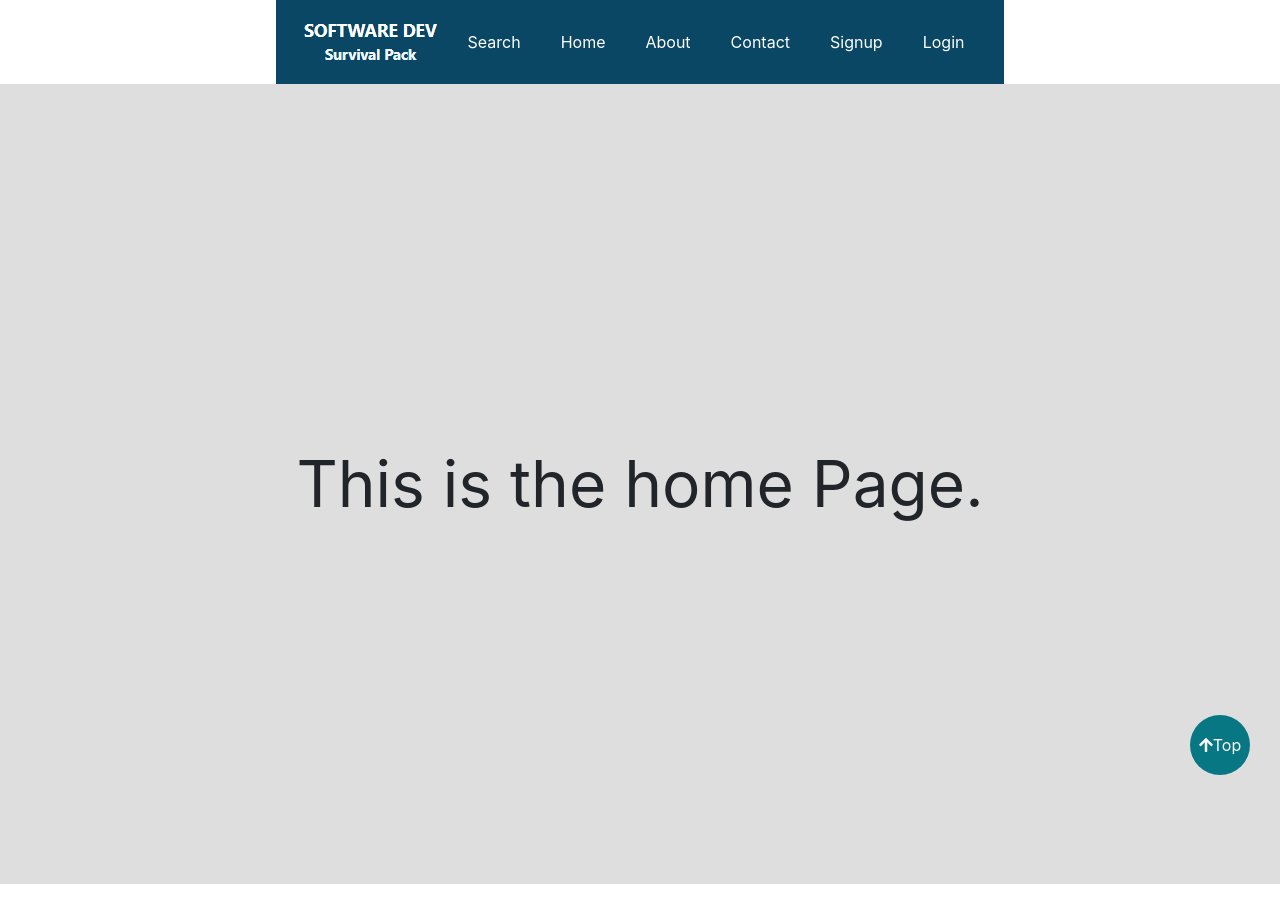
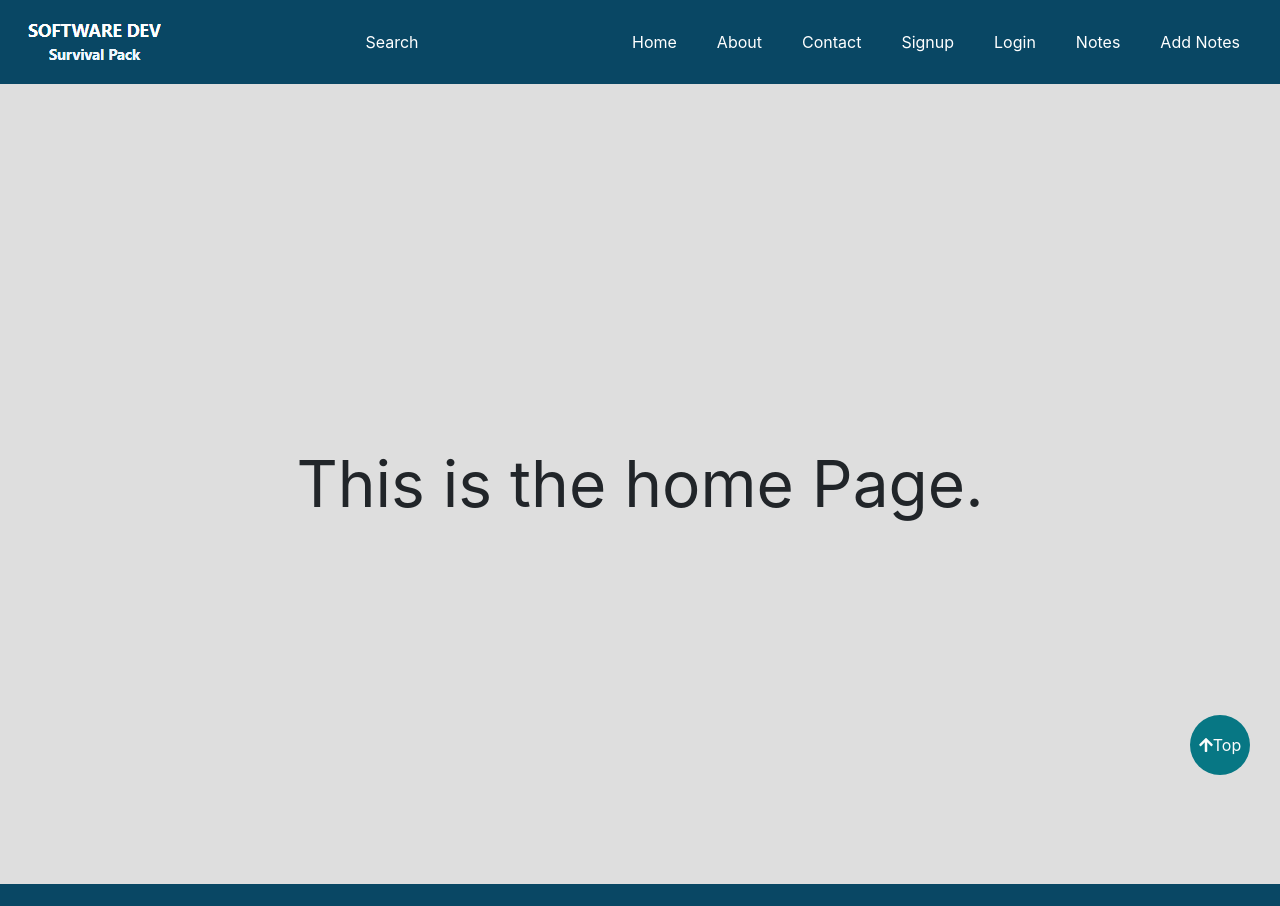
Before and after one commit to Women-Techsters-Fellowship-2021/team-royal-help-tips-site, a React (Create React App) app: page / in a window 1280 px wide. Shown: the top 906 px of the page. Built offline with nearby package versions, Linux system fonts and the light colour scheme; no server answers.

Commit message:
Fix conflict

```diff
--- a/src/App.jsx
+++ b/src/App.jsx
@@ -1,24 +1,22 @@
 import { BrowserRouter as Router, Switch, Route } from 'react-router-dom';
 // import './App.css';
-import StateProvider from "./components/StateProvider";
-import ScrollToTop from "./components/ScrollToTop";
+import StateProvider from './components/StateProvider';
+import ScrollToTop from './components/ScrollToTop';
 
 // Style import
-import "./css/App.css";
-
-
+import './css/App.css';
 
 import Layout from './layouts/layout';
-import Landing from './pages/Landing';
+import Landing from './pages/landing/Landing';
 import Home from './pages/Home/index';
 // Pages
-import Notes from "./pages/Notes";
-import UserNote from "./pages/UserNote";
+import Notes from './pages/Notes';
+import UserNote from './pages/UserNote';
 //import Test from './pages/ExamplePage';
 
 // Font awesome import
-import { library } from "@fortawesome/fontawesome-svg-core";
-import { fas } from "@fortawesome/free-solid-svg-icons";
+import { library } from '@fortawesome/fontawesome-svg-core';
+import { fas } from '@fortawesome/free-solid-svg-icons';
 library.add(fas);
 
 function App() {
@@ -31,13 +29,13 @@ function App() {
 						<Landing />
 					</Route>
 					<Layout>
-			    <Route path="/">
+						<Route exact path="/">
 							<Home />
 						</Route>
-    <Route exact path="/">
+						<Route exact path="/user/notes">
 							<UserNote />
 						</Route>
-              <Route path="/notes">
+						<Route exact path="/notes">
 							<Notes />
 						</Route>
 					</Layout>
--- a/src/components/navbar/index.jsx
+++ b/src/components/navbar/index.jsx
@@ -29,6 +29,12 @@ function Navbar() {
 				<li>
 					<Link to="/">Login</Link>
 				</li>
+				<li>
+					<Link to="/notes">Notes</Link>
+				</li>
+				<li>
+					<Link to="/user/notes">Add Notes</Link>
+				</li>
 			</ul>
 		</nav>
 	);
--- a/src/components/navbar/navstyle.css
+++ b/src/components/navbar/navstyle.css
@@ -8,6 +8,7 @@ nav {
 	margin-top: 0;
 	height: auto;
 	box-sizing: border-box;
+	width: 100%;
 }
 
 #logo{
--- a/src/pages/Landing.js
+++ b/src/pages/landing/Landing.js
@@ -1,5 +1,5 @@
 import {Link} from 'react-router-dom';
-import Navbar from '../components/navbar';
+import Navbar from './navbar';
 //import 'App.css';
 
 function Landing() {
```
Also changed, not shown: src/pages/landing/App.css (renamed from src/pages/App.css), src/pages/landing/navbar.jsx (renamed from src/components/navbar.jsx). Lines whose indentation alone changed are shown as unchanged.
